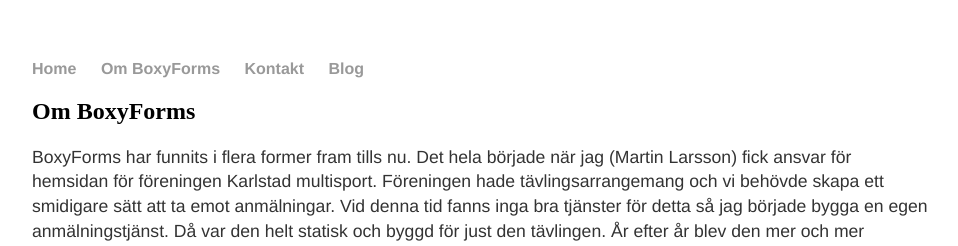
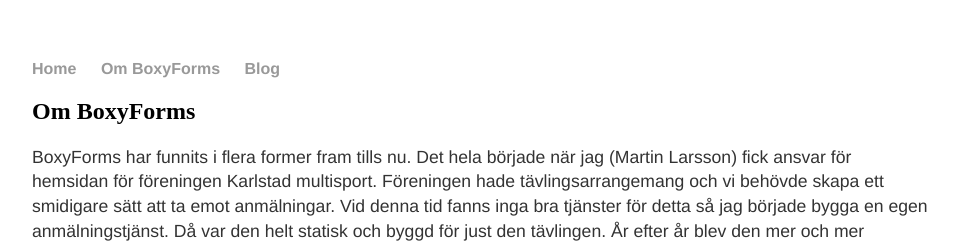
Before and after one commit to martindlarsson/martindlarsson.github.io, a Jekyll site: the page built from about.md, in a window 1280 px wide. Shown: the top 246 px of the page, without its empty margins (160-1118 px from the left). Built offline with Jekyll 4.4.1, drawn with Linux system fonts in a browser that asks for light colours.

Commit message:
Update default.html

```diff
--- a/_layouts/default.html
+++ b/_layouts/default.html
@@ -10,7 +10,6 @@
 	    		<ul>
 	        		<li><a href="/">Home</a></li>
 		        	<li><a href="/about">Om BoxyForms</a></li>
-	        		<li><a href="/cv">Kontakt</a></li>
 	        		<li><a href="/blog">Blog</a></li>
 	    		</ul>
 			</nav>
```
